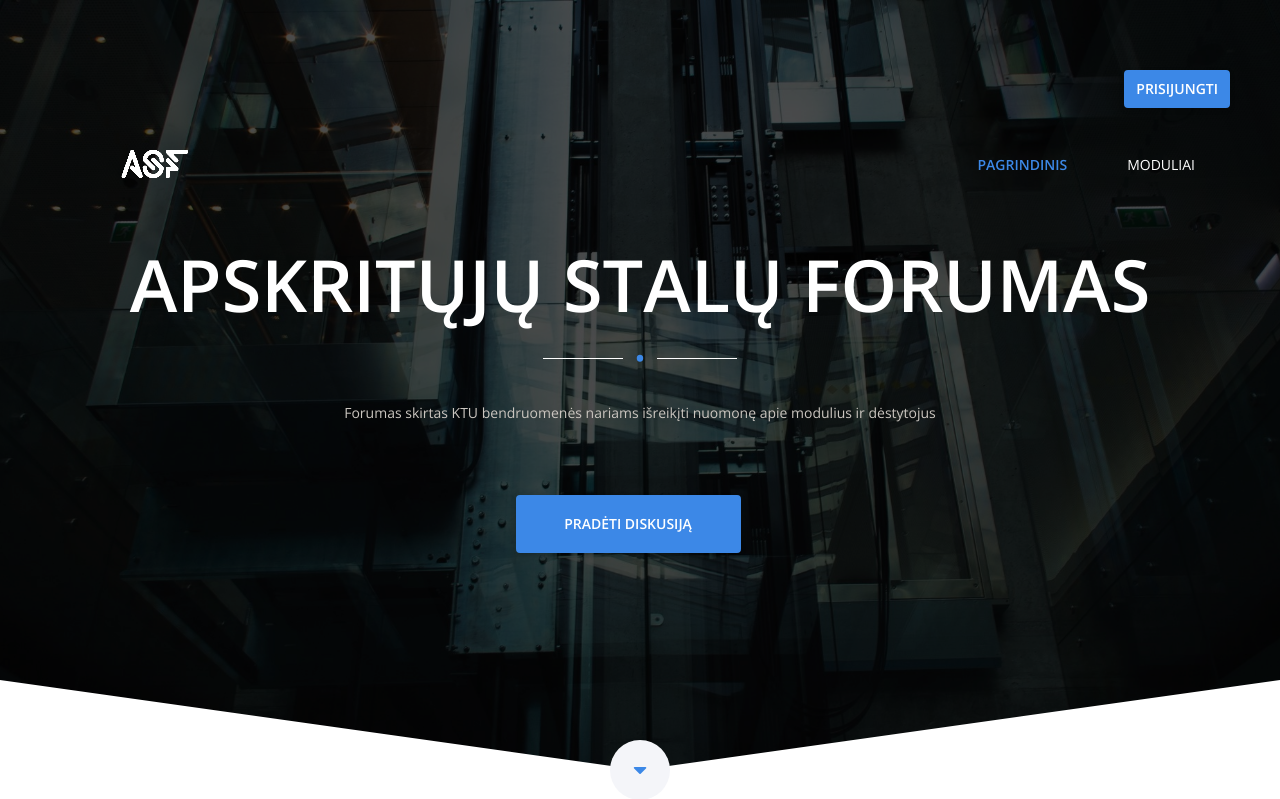
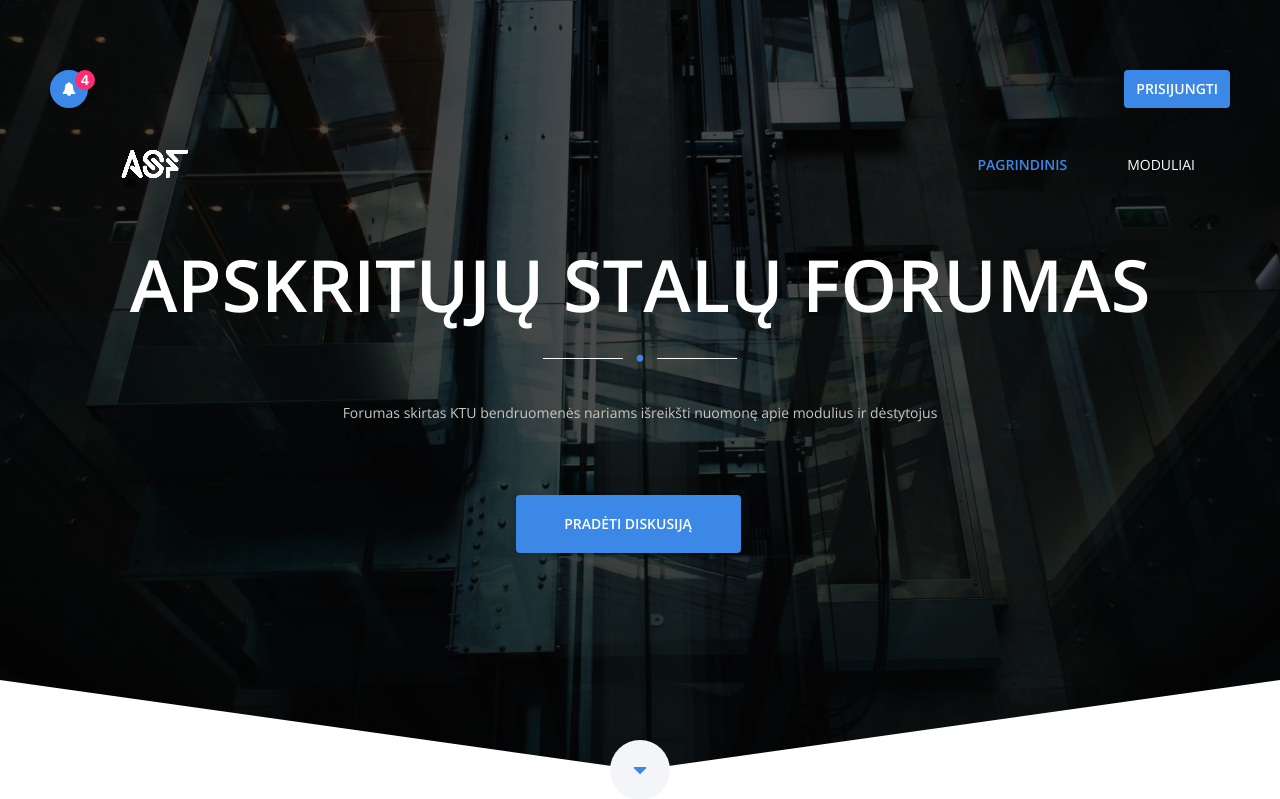
Before and after one commit to ApskritiejiStalai/Apskrituju_stalu_forumas, a PHP site: page / in a window 1280 px wide. Shown: the top 799 px of the page. Run offline with PHP 8.4, Linux system fonts and the light colour scheme.

Commit message:
Admin
įdėtas admin notification langas ir mygtukas

```diff
--- a/css/login.css
+++ b/css/login.css
@@ -2,6 +2,27 @@
     float: right;
     display: inline-block;
     padding-right: 50px;
+}
+
+.pullLeft {
+    float: left;
+    display: inline-block;
+    padding-left: 50px;
+}
+
+.noti {
+    position: absolute;
+    top: 70px;
+    left: 75px;
+    width: 20px;
+    height: 20px;
+    border-radius: 50%;
+    background: #ff2c74;
+    color: #fff;
+    line-height: 10px;
+    font-family: sans-serif;
+    text-align: center;
+    padding: 5px 5px;
 }
 /*-----------------------------------------------------------------------------------Logino style-------------------------------------------------------------------*/
 input[type=text], input[type=password] {
@@ -28,7 +49,7 @@ button {
     text-transform: uppercase;
     -webkit-box-shadow: 0 2px 5px rgba(0, 0, 0, 0.2);
     box-shadow: 0 2px 5px rgba(0, 0, 0, 0.2);
-    margin-top:30px;
+    margin-top: 30px;
 }
 
 button-w {
--- a/index.php
+++ b/index.php
@@ -15,30 +15,64 @@
         <link href="css/main.css" rel="stylesheet" />
         <!--<link rel="stylesheet" type="text/css" href="css/style.css">-->
         <link rel="stylesheet" type="text/css" href="css/login.css">
+         <link rel="stylesheet" type="text/css" href="css/moduliuStyle.css">
     </head>
     <body>
         <header>
 
-        <?php if(isset($_SESSION['logged']) && $_SESSION['logged'] == true) { ?>
+            <?php if (isset($_SESSION['logged']) && $_SESSION['logged'] == true) { ?>
                 <div class="pullRight">
                     <form action="" method="post">
                         <button  style="width:auto;" type="logout" name="logout">Atsijungti</button>
                     </form>
                 </div>
-            <?php }?>
+            <?php } ?>
 
+            <div class="pullLeft">
 
-        <?php if( isset($_SESSION['logged']) && $_SESSION['logged'] != true || !isset($_SESSION['logged']) ) { ?>
+                <button onclick="document.getElementById('noti').style.display = 'block'" style="width:auto; border-radius: 30px;">
+                    <i class="fa fa-bell"></i>
+                    <span class="noti">4</span>
+                </button>
+                <div id="noti" class="modal">
+
+                    <form class="modal-content animate" action="?login" method="post">
+
+                        <span onclick="document.getElementById('noti').style.display = 'none'" class="close" title="Close Modal">&times;</span>
+
+                        <div class="container2">
+                            <label style="color:#3c88e7;" for="notification"><b><h1>* nauji pranešimai</h1></b></label>
+                            <table class="semester">
+                                <thead>
+                                    <tr>
+                                        <th>Pavadinimas</th>
+                                        <th>Kiekis</th>
+                                    </tr>
+                                </thead>
+                                <tbody>
+                                    <tr>
+                                        <td></td>
+                                        <td></td>
+                                    </tr>
+                                </tbody>
+                            </table>
+
+                        </div>
+                    </form>
+                </div>
+            </div>
+
+            <?php if (isset($_SESSION['logged']) && $_SESSION['logged'] != true || !isset($_SESSION['logged'])) { ?>
                 <div class="pullRight">
 
 
-            <button onclick="document.getElementById('id01').style.display='block'" style="width:auto;">Prisijungti</button>
+                    <button onclick="document.getElementById('id01').style.display = 'block'" style="width:auto;">Prisijungti</button>
 
                     <div id="id01" class="modal">
 
                         <form class="modal-content animate" action="?login" method="post">
 
-                    <span onclick="document.getElementById('id01').style.display='none'" class="close" title="Close Modal">&times;</span>
+                            <span onclick="document.getElementById('id01').style.display = 'none'" class="close" title="Close Modal">&times;</span>
 
                             <div class="container2">
                                 <label for="uname"><b>Prisijungimo vardas</b></label>
@@ -54,6 +88,7 @@
                     </div>
                 </div>
             <?php } ?>
+
             <div class="container">
                 <div class="logo">
                     <a href="index.php"><img src="assets/img/logobalta.png" alt="" /></a>
@@ -82,7 +117,7 @@
                         <div class="container">
                             <h1>Apskritųjų stalų forumas</h1>
                             <span class="dot-dash">.</span>
-                        <p>Forumas skirtas KTU bendruomenės nariams išreikįti nuomonę apie modulius ir dėstytojus</p>
+                            <p>Forumas skirtas KTU bendruomenės nariams išreikšti nuomonę apie modulius ir dėstytojus</p>
                             <div class="slider-buttons">
                                 <a href="moduliai.php" class="button">Pradėti diskusiją</a>
                             </div>
@@ -163,5 +198,15 @@
                 }
             }
         </script>
+        <script>
+            var modal = document.getElementById('noti');
+
+            // When the user clicks anywhere outside of the modal, close it
+            window.onclick = function (event) {
+                if (event.target == modal) {
+                    modal.style.display = "none";
+                }
+            }
+        </script>
     </body>
 </html>
```
Lines whose indentation alone changed are shown as unchanged.
